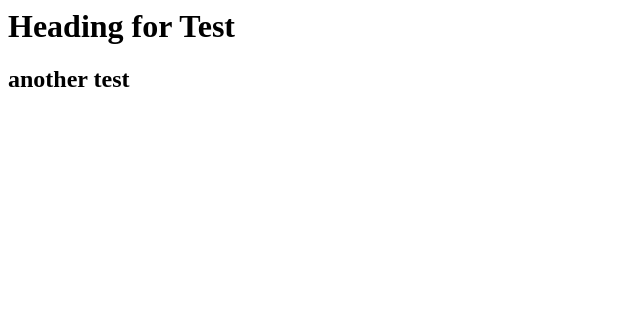
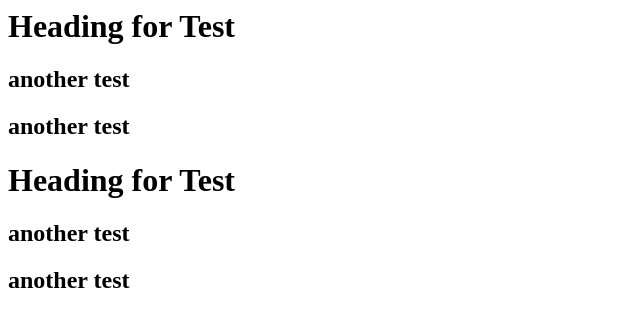
Before and after one commit to ManuDIY/GIT_REPO_TEST, a plain HTML site: page index.html in a window 1280 px wide. Shown: the whole page, without its empty margins (0-640 px from the left). Drawn offline with Linux system fonts and the light colour scheme.

Commit message:
added 4 html lines

```diff
--- a/index.html
+++ b/index.html
@@ -5,5 +5,9 @@
     <body>
         <h1>Heading for Test</h1>
         <h2>another test</h2>
+        <h2>another test</h2>
+        <h1>Heading for Test</h1>
+        <h2>another test</h2>
+        <h2>another test</h2>
     </body>
 </html>
```
